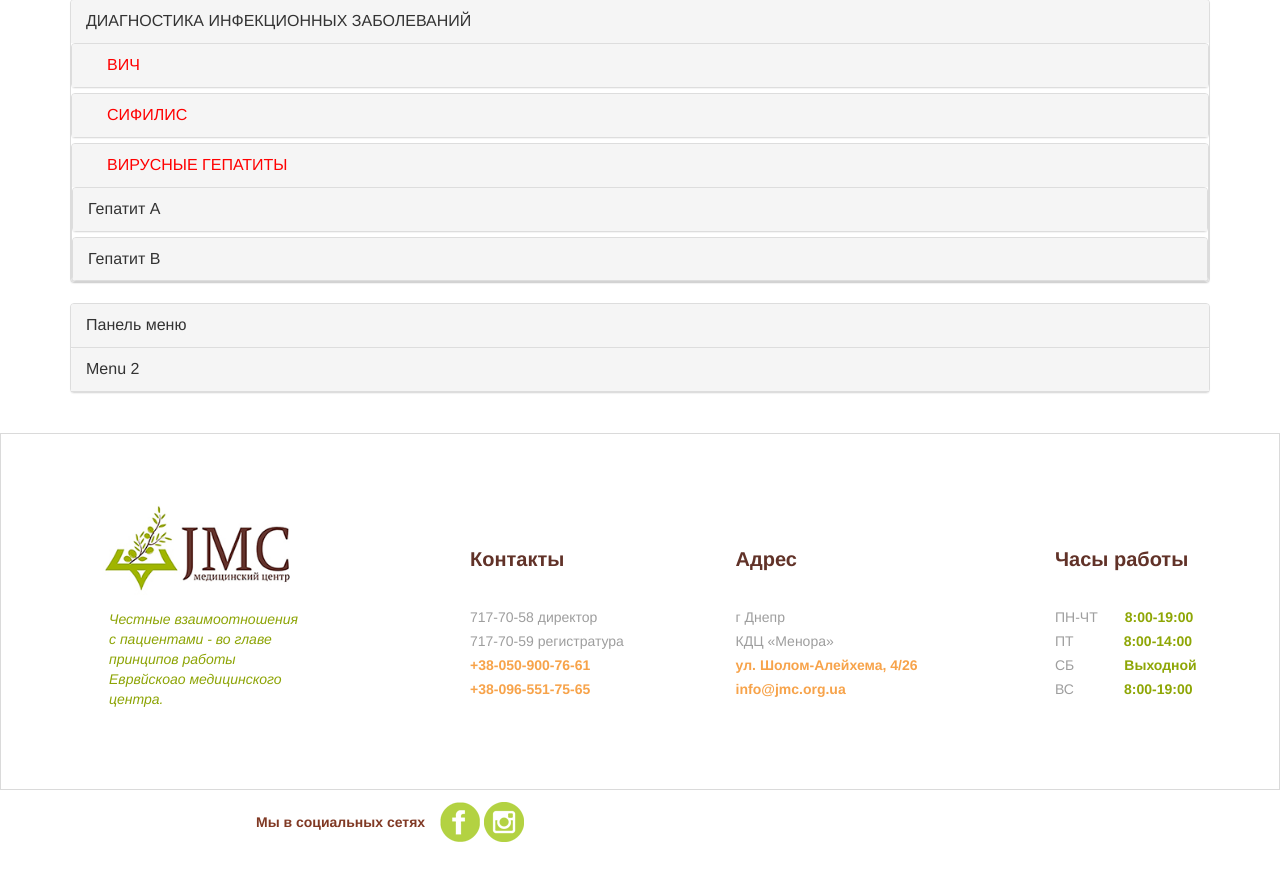
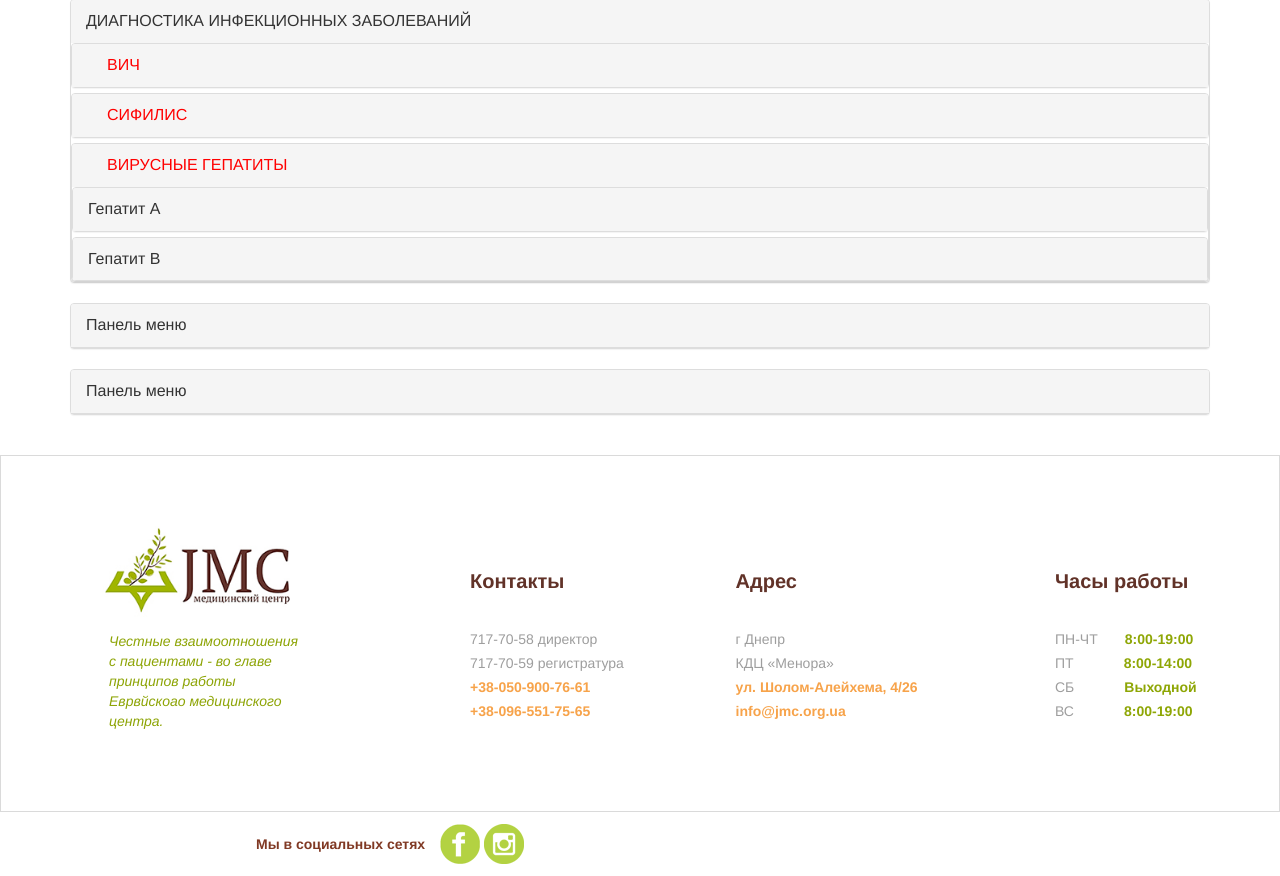
Before and after one commit to Marinailch/jmc, a PHP site: page /laboratory.php in a window 1280 px wide. Shown: the part 757-1633 px from the top of the page. Before the commit the page ends 1599 px from the top, so only its background shows below. Run offline with PHP 8.4, Linux system fonts and the light colour scheme; some libraries are stand-ins or nearby versions; some web fonts are replaced.

Commit message:
лаб-рия

```diff
--- a/header.php
+++ b/header.php
@@ -76,7 +76,7 @@
                             <li><a href="diagnostics.php">Диагностика</a>
                                 <ul class="menu_item_plus">
                                     <li><a href="pages/diagnostics/uzi.php"          class="hvr-grow-shadow"><i class="ti-angle-right"></i>УЗИ</a></li>
-                                    <li><a href=laboratory.php"                     class="hvr-grow-shadow"><i class="ti-angle-right"></i>Лабораторная</a> </li>
+                                    <li><a href="laboratory.php"                     class="hvr-grow-shadow"><i class="ti-angle-right"></i>Лабораторная</a> </li>
                                     <li><a href="pages/diagnostics/functional.php" class="hvr-grow-shadow"><i class="ti-angle-right"></i>Функциональная</a>  </li>
                                 </ul>
                             </li>
--- a/laboratory.php
+++ b/laboratory.php
@@ -1,6 +1,4 @@
-
 <?php
-
 include "header.php"
 ?>
 
@@ -291,121 +289,158 @@ include "header.php"
                                     <span>вложеность3</span>
                                 </li>
                             </ul>
-
-
-
-
                         </li>
-
-
-                    <a data-toggle="collapse" href="#menuPanelSubListGroup2">
-                        <span>Вложеность2</span>
-                        <b class="pull-right glyphicon glyphicon-chevron-right"></b>
-                    </a>
-                    <div id="#menuPanelSubListGroup2" class="panel-collapse collapse">
-                            <table class="table table-bordered lab_table_header">
-                                <tbody class="">
-                                <tr>
-                                    <td>Вложеность 3</td>
-                                    <td>1 день</td>
-                                    <td>60 грн</td>
-                                </tr>
-                                <tr>
-                                    <td>Сифилис (IgM+IgG)</td>
-                                    <td>30 мин</td>
-                                    <td>50 грн</td>
-                                </tr>
-                                <tr>
-                                    <td>ВИЧ, СИФИЛИС, ГЕПАТИТ В, С</td>
-                                    <td>30 мин</td>
-                                    <td>50 грн</td>
-                                </tr>
-                                </tbody>
-                            </table>
-                    </div>
-
-
-
-
-                    <li class="list-group-item librePanelListGroupItem">
-                        <span>вложеность2</span>
+                    </ul>
                 </li>
 
 
 
 
 
-                </ul>
+                <li class="list-group-item librePanelListGroupItem">
+                    <a data-toggle="collapse" href="#menuPanelSubListGroup4">
+                        <span>Вложеность 1</span>
+                        <b class="pull-right glyphicon glyphicon-chevron-right"></b>
+                    </a>
 
+                    <ul id="menuPanelSubListGroup4" class="collapse librePanelSubListGroupItem">
+                        <li class="list-group-item librePanelListGroupItem">
+
+                            <a data-toggle="collapse" href="#menuPanelSubListGroup5">
+                                <span>Вложеность2</span>
+                                <b class="pull-right glyphicon glyphicon-chevron-right"></b>
+                            </a>
+                            <ul id="menuPanelSubListGroup5" class="collapse librePanelSubListGroupItem">
+                                <li class="list-group-item librePanelListGroupItem">
+                                    <span>вложеность3</span>
                                 </li>
                                 <li class="list-group-item librePanelListGroupItem">
-                <span>Item 2</span>
-                <b class="pull-right glyphicon glyphicon-chevron-right"></b>
+                                    <span>вложеность3</span>
                                 </li>
                                 <li class="list-group-item librePanelListGroupItem">
-                <span>Item 3</span>
+                                    <span>вложеность3</span>
+                                </li>
+                            </ul>
+                        </li>
+                    </ul>
+                </li>
+
+
+
+
+
+                <li class="list-group-item librePanelListGroupItem">
+                    <a data-toggle="collapse" href="#menuPanelSubListGroup2">
+                        <span>Вложеность 1</span>
                         <b class="pull-right glyphicon glyphicon-chevron-right"></b>
+                    </a>
+
+                    <ul id="menuPanelSubListGroup2" class="collapse librePanelSubListGroupItem">
+                        <li class="list-group-item librePanelListGroupItem">
+
+                            <a data-toggle="collapse" href="#menuPanelSubListGroup3">
+                                <span>Вложеность2</span>
+                                <b class="pull-right glyphicon glyphicon-chevron-right"></b>
+                            </a>
+                            <ul id="menuPanelSubListGroup3" class="collapse librePanelSubListGroupItem">
+                                <li class="list-group-item librePanelListGroupItem">
+                                    <span>вложеность3</span>
                                 </li>
                                 <li class="list-group-item librePanelListGroupItem">
-                <span>Item 4</span>
-                <b class="pull-right glyphicon glyphicon-chevron-right"></b>
+                                    <span>вложеность3</span>
                                 </li>
                                 <li class="list-group-item librePanelListGroupItem">
-                <span>Item 5</span>
-                <b class="pull-right glyphicon glyphicon-chevron-right"></b>
+                                    <span>вложеность3</span>
+                                </li>
+                            </ul>
+                        </li>
+                    </ul>
                 </li>
             </ul>
 
 
+        </div>
+    </div>
 
-<!--_________menu-->
+<!--______________________-->
+
+    <div class="container">
+        <div class="panel panel-default">
+
 
 
             <div class="panel-heading librePanelHeading">
                 <div class="panel-title">
-                <b class="pull-right glyphicon glyphicon-facetime-video libreMenuIcon"></b>
+                    <b class="pull-right glyphicon glyphicon-folder-close libreMenuIcon"></b>
 
-                <a data-toggle="collapse" href="#menu2PanelListGroup">
-                    <span>Menu 2</span>
+                    <a data-toggle="collapse" href="#menuPanelListGroup10">
+                        <span>Панель меню</span>
                     </a>
                 </div>
             </div>
-        <ul class="list-group collapse out" id="menu2PanelListGroup">
+
+
+
+            <ul class="list-group collapse" id="menuPanelListGroup10">
                 <li class="list-group-item librePanelListGroupItem">
-                <a data-toggle="collapse" href="#menu2PanelSubListGroup">
-                    <span>Item 1</span>
+                    <a data-toggle="collapse" href="#menuPanelSubListGroup10">
+                        <span>Вложеность 1</span>
                         <b class="pull-right glyphicon glyphicon-chevron-right"></b>
                     </a>
 
-                <ul id="menu2PanelSubListGroup" class="collapse librePanelSubListGroupItem">
+                    <ul id="menuPanelSubListGroup10" class="collapse librePanelSubListGroupItem">
                         <li class="list-group-item librePanelListGroupItem">
-                        <span><a href="#">SubItem 1</a></span>
+
+                            <a data-toggle="collapse" href="#menuPanelSubListGroup11">
+                                <span>Вложеность2</span>
+                                <b class="pull-right glyphicon glyphicon-chevron-right"></b>
+                            </a>
+                            <ul id="menuPanelSubListGroup11" class="collapse librePanelSubListGroupItem">
+                                <li class="list-group-item librePanelListGroupItem">
+                                    <span> <div>
+                                            <span style="margin-right: 80px;">название</span><span style="margin-right: 80px;">срок</span><span style="margin-right: 80px;">price</span>
+                                        </div>
+                                    </span>
                                 </li>
                                 <li class="list-group-item librePanelListGroupItem">
-                        <span>SubItem 2</span>
+                                    <span>вложеность3</span>
                                 </li>
                                 <li class="list-group-item librePanelListGroupItem">
-                        <span>SubItem 3</span>
+                                    <span>вложеность3</span>
                                 </li>
                             </ul>
+                        </li>
+                    </ul>
+                </li>
 
+
+
+<!--______________двумерная вложенасть-->
+
+                <li class="list-group-item librePanelListGroupIte">
+                    <a data-toggle="collapse" href="#menuPanelSubListGroup12">
+                        <span>Вложеность 1</span>
+                        <b class="pull-right glyphicon glyphicon-chevron-right"></b>
+                    </a>
+
+                    <ul id="menuPanelSubListGroup12" class="collapse librePanelSubListGroupItem">
+                        <li class="list-group-item librePanelListGroupItem"> <span>Вложеность2</span> </li>
+                        <li class="list-group-item librePanelListGroupItem"> <span>Вложеность2</span> </li>
+                        <li class="list-group-item librePanelListGroupItem"> <span>Вложеность2</span> </li>
+                        <li class="list-group-item librePanelListGroupItem"> <span>Вложеность2</span> </li>
+                    </ul>
                 </li>
-            <li class="list-group-item librePanelListGroupItem">
-                <span>Item 2</span>
-                <b class="pull-right glyphicon glyphicon-chevron-right"></b>
-            </li>
-            <li class="list-group-item librePanelListGroupItem">
-                <span>Item 3</span>
-                <b class="pull-right glyphicon glyphicon-chevron-right"></b>
-            </li>
-            <li class="list-group-item librePanelListGroupItem">
-                <span>Item 4</span>
-                <b class="pull-right glyphicon glyphicon-chevron-right"></b>
-            </li>
-            <li class="list-group-item librePanelListGroupItem">
-                <span>Item 5</span>
-                <b class="pull-right glyphicon glyphicon-chevron-right"></b>
-            </li>
+                <!--_______________________________-->
+
+  <!--_  одномерная   -->
+
+                <li class="list-group-item librePanelListGroupItem">   <span>Вложеность 1</span> </li>
+
+
+
+
+
+
                             </ul>
                         </div>
                     </div>
@@ -414,6 +449,11 @@ include "header.php"
 
 
 
+
+
+
+
+
                 <?php
 include "footer.php"
 ?>
```
Lines whose indentation alone changed are shown as unchanged.
